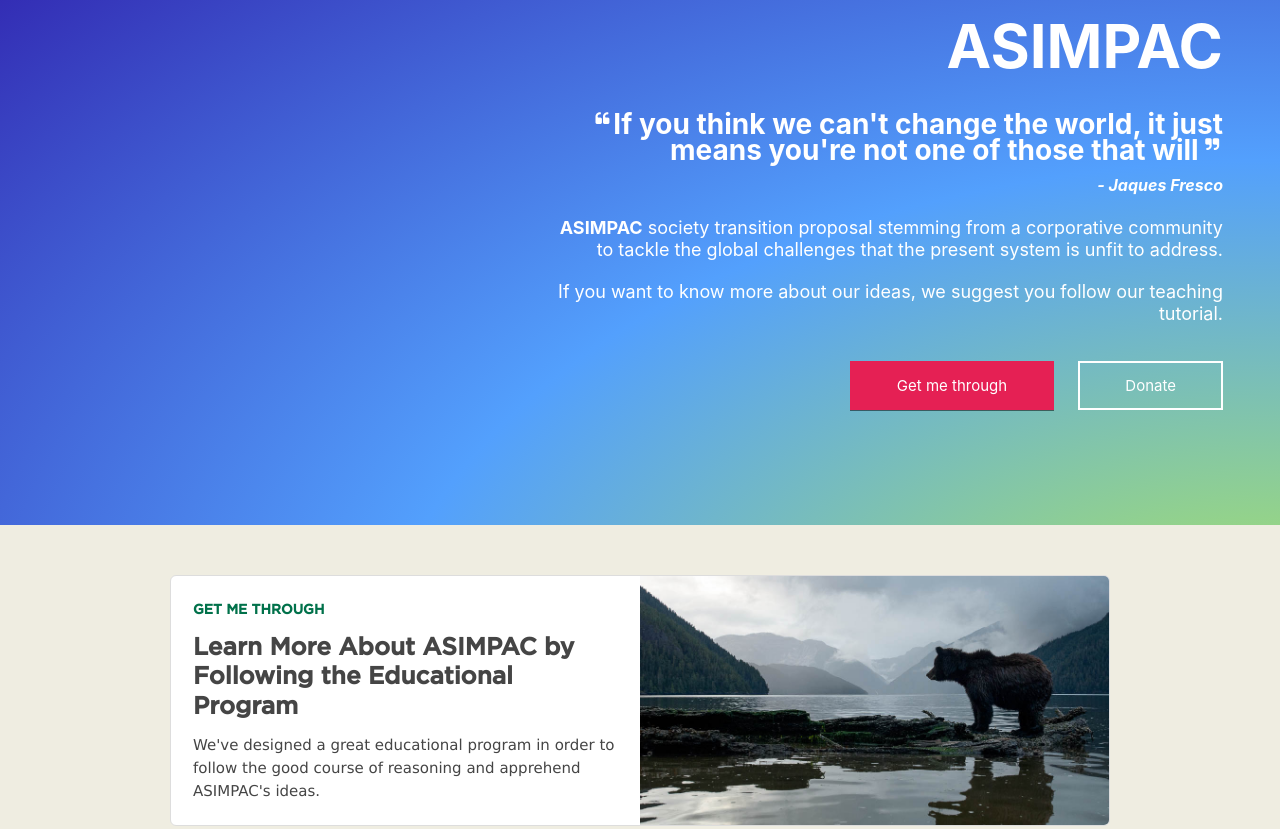
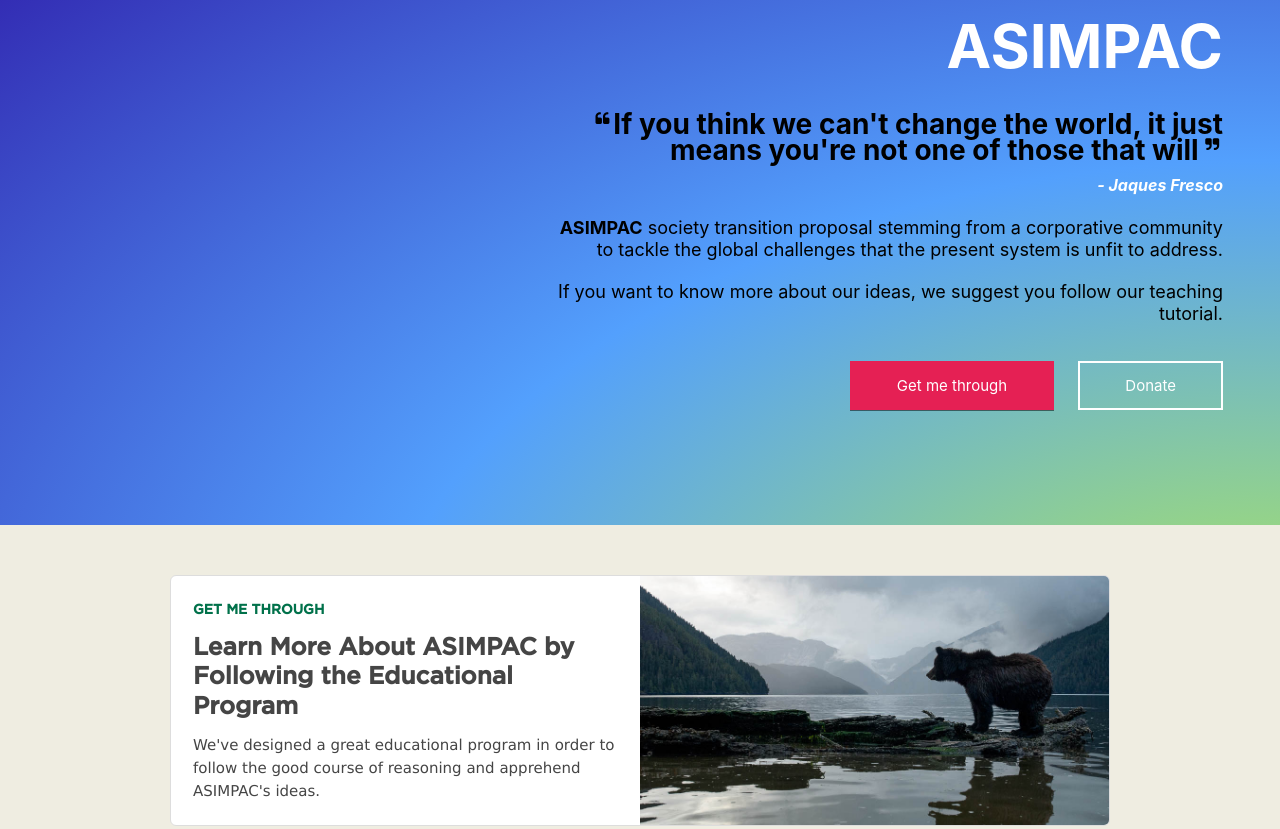
Before and after one commit to SLOSK/Website, a plain HTML site: page Website/index.html in a window 1280 px wide. Shown: the part 120-949 px from the top of the page. Drawn offline with nearby package versions, Linux system fonts and the light colour scheme.

Commit message:
Changer la couleur des balises H1, H2 et H3

```diff
--- a/Website/index.css
+++ b/Website/index.css
@@ -242,4 +242,5 @@ a.donate:hover{
 h1, h2, h3 {
     margin-top: 20px;
     margin-bottom: 10px;
+    color:#000;
 }
```
